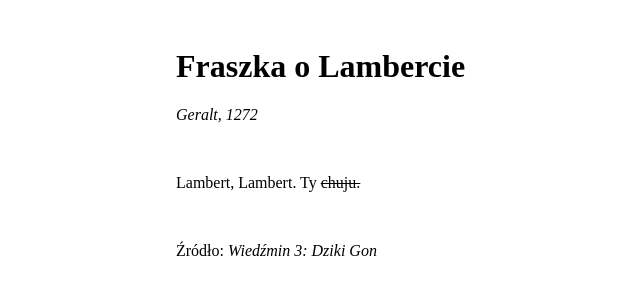
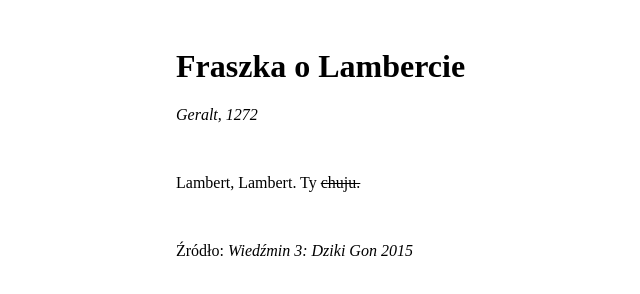
Before and after one commit to kamilszurlej/nauka-gita, a plain HTML site: page index.html in a window 1280 px wide. Shown: the full height of the page, 214-854 px from the left. Drawn offline with Linux system fonts and the light colour scheme.

Commit message:
Update index.html

```diff
--- a/index.html
+++ b/index.html
@@ -13,7 +13,7 @@
         <br>
         <p>Lambert, Lambert. Ty <del>chuju.</del></p>
         <br>
-        <p>Źródło: <i>Wiedźmin 3: Dziki Gon</i></p>
+        <p>Źródło: <i>Wiedźmin 3: Dziki Gon 2015</i></p>
     </div>
 </body>
 </html>
```
